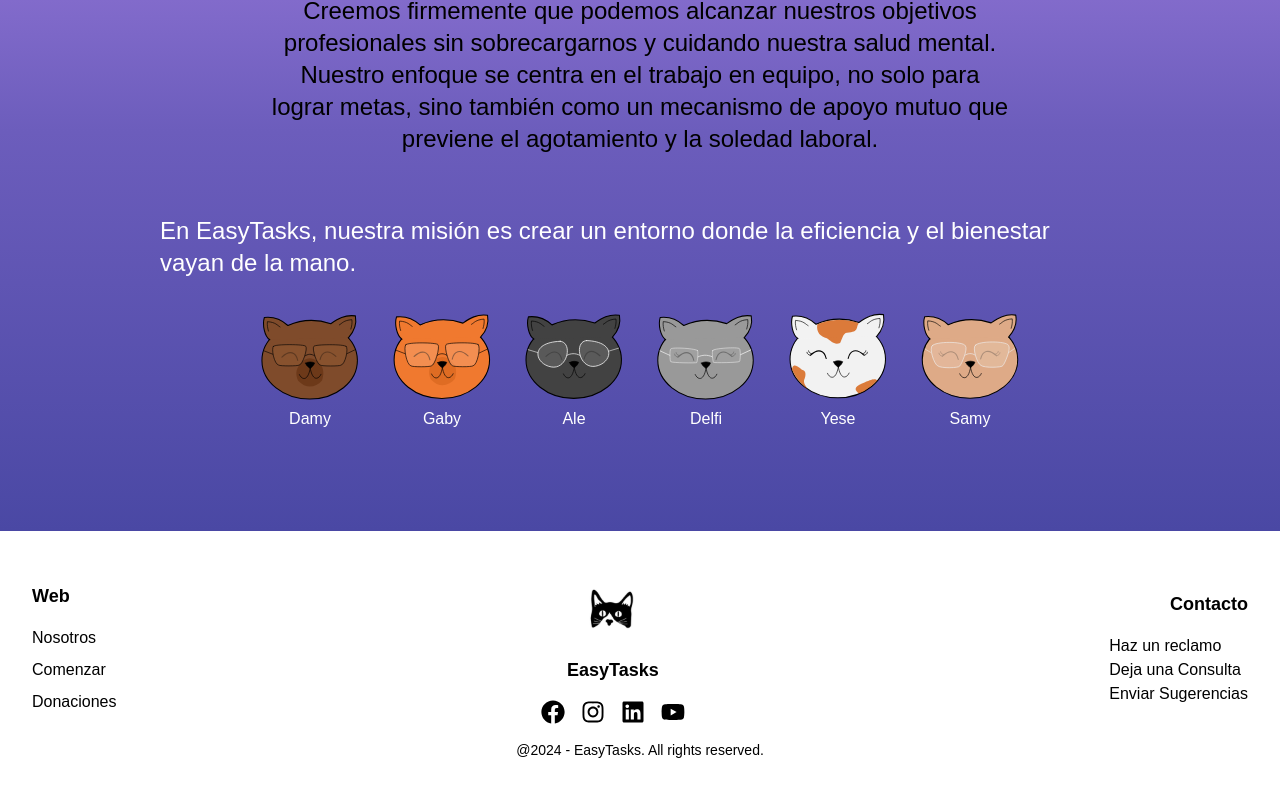
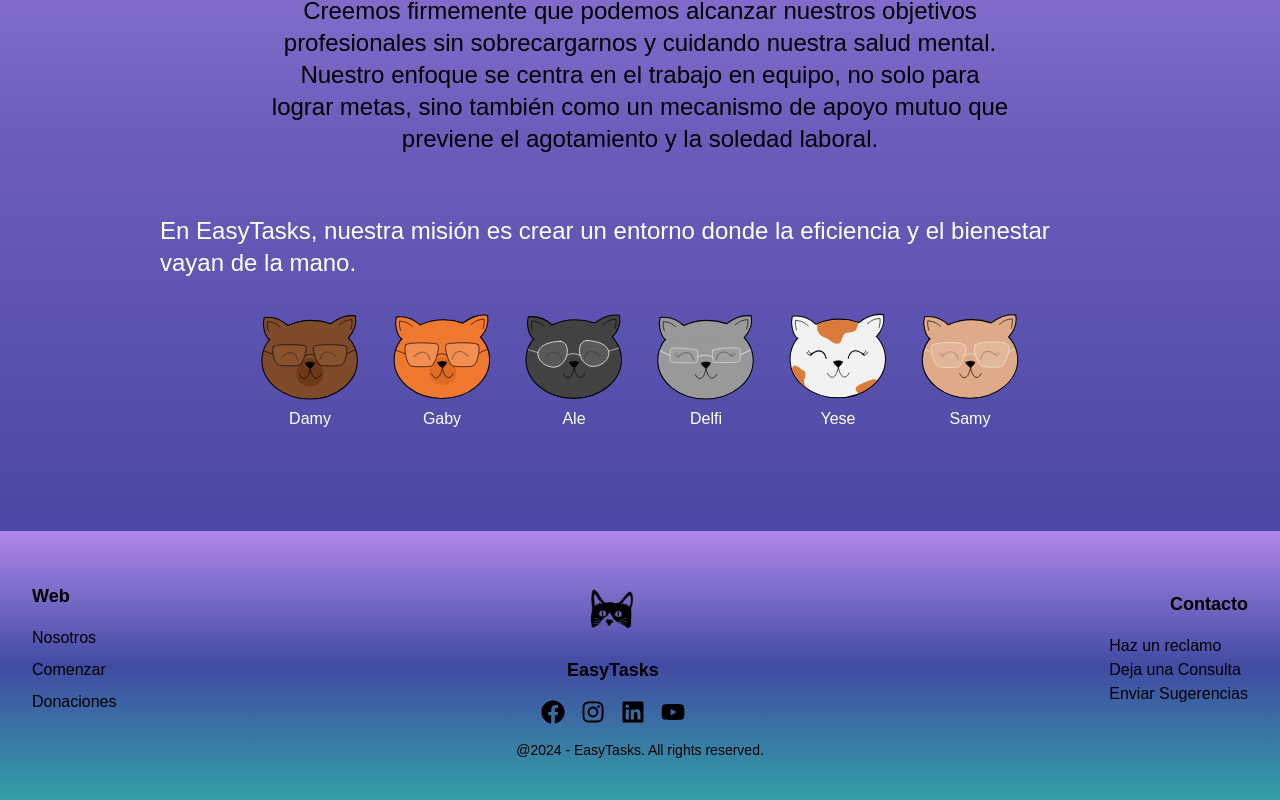
Before and after one commit to DamiiPeralta/PFG7-Front, a Next.js app in the folder easytasks/: page / in a window 1280 px wide. Shown: the part 3534-4334 px from the top of the page. Built offline with nearby package versions, Linux system fonts and the light colour scheme; a web font is replaced by a local one.

Commit message:
footer ready with styles

```diff
--- a/easytasks/tailwind.config.ts
+++ b/easytasks/tailwind.config.ts
@@ -29,6 +29,7 @@ const config: Config = {
           "linear-gradient(to bottom, #29338D 0%, #6249AB 50%, #329FA6 100%)",
         "gradient-hr":
           "linear-gradient(to right, #29338D 0%, #6249AB 50%, #329FA6 100%",
+        "footer-gradient": "linear-gradient(180deg, #AF87EA, #414BA3, #329FA6)",
       },
     },
   },
```
